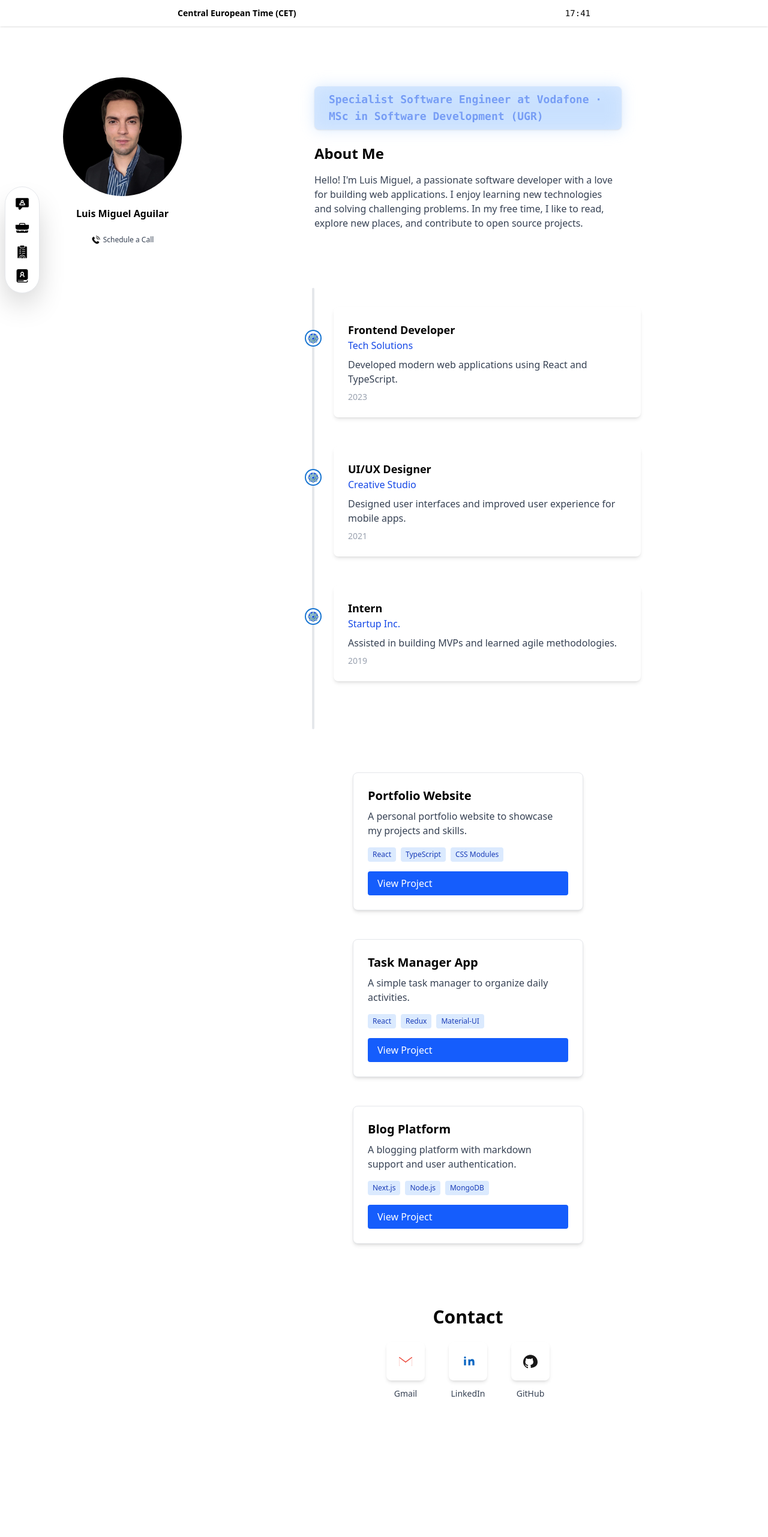
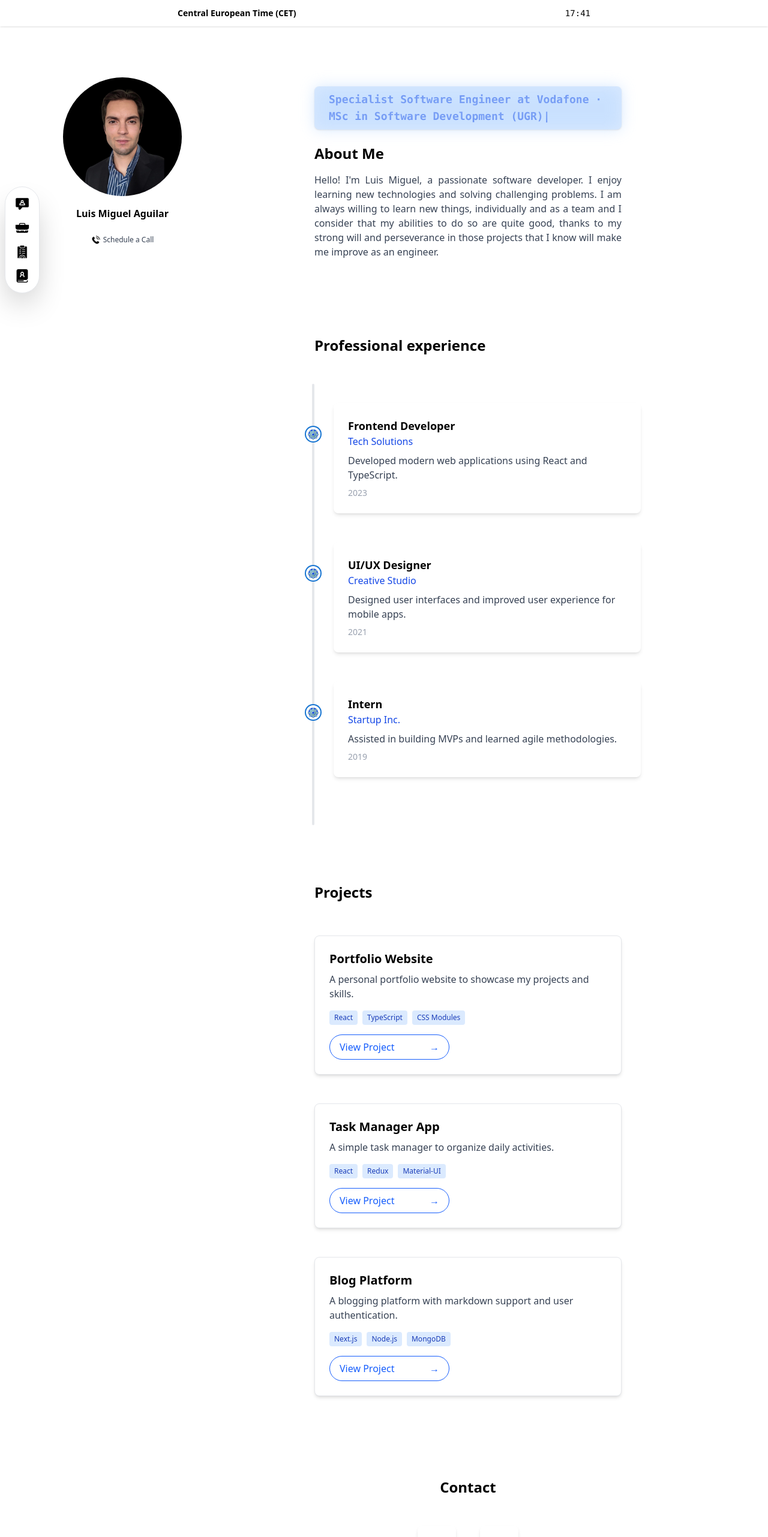
Before and after one commit to laguilarg99/portfolio, a Next.js app: page / in a window 1280 px wide. Shown: the top 2563 px of the page at 60% size. Before the commit the page ends 2398 px from the top, so only its background shows below. Built offline with nearby package versions, Linux system fonts and the light colour scheme.

Commit message:
adding information and configuring some styles

```diff
--- a/src/components/about-me.tsx
+++ b/src/components/about-me.tsx
@@ -12,10 +12,12 @@ const AboutMe: React.FC = () => (
             </span>
         </div>
         <h2 className="text-2xl font-bold mb-4">About Me</h2>
-        <p className="text-base text-gray-700">
-            Hello! I'm Luis Miguel, a passionate software developer with a love for building web applications.
-            I enjoy learning new technologies and solving challenging problems. In my free time, I like to read,
-            explore new places, and contribute to open source projects.
+        <p className="text-base text-gray-700 text-justify">
+            Hello! I'm Luis Miguel, a passionate software developer.
+            I enjoy learning new technologies and solving challenging problems.
+            I am always willing to learn new things, individually and as a team and
+            I consider that my abilities to do so are quite good, thanks to my strong will
+            and perseverance in those projects that I know will make me improve as an engineer.
         </p>
     </section>
 );
--- a/src/components/contact.tsx
+++ b/src/components/contact.tsx
@@ -2,19 +2,7 @@ import React from "react";
 
 const contacts = [
     {
-        href: "mailto:your.email@gmail.com",
-        label: "Gmail",
-        icon: (
-            <svg width="32" height="32" viewBox="0 0 48 48" fill="none">
-                <rect width="48" height="48" rx="8" fill="#fff"/>
-                <path d="M8 14v20a2 2 0 002 2h28a2 2 0 002-2V14l-16 12L8 14z" fill="#EA4335"/>
-                <path d="M40 14v20a2 2 0 01-2 2H10a2 2 0 01-2-2V14l16 12L40 14z" fill="#fff"/>
-                <path d="M8 14l16 12 16-12" stroke="#EA4335" strokeWidth="2"/>
-            </svg>
-        ),
-    },
-    {
-        href: "https://www.linkedin.com/in/yourprofile",
+        href: "www.linkedin.com/in/luis-miguel-aguilar-gonzález-219b6b194",
         label: "LinkedIn",
         icon: (
             <svg width="32" height="32" viewBox="0 0 48 48" fill="none">
@@ -24,7 +12,7 @@ const contacts = [
         ),
     },
     {
-        href: "https://github.com/yourusername",
+        href: "https://github.com/laguilarg99",
         label: "GitHub",
         icon: (
             <svg width="32" height="32" viewBox="0 0 48 48" fill="none">
@@ -37,7 +25,7 @@ const contacts = [
 
 const Contact: React.FC = () => (
     <section className="flex flex-col items-center py-8">
-        <h2 className="text-3xl font-bold mb-6">Contact</h2>
+        <h2 className="text-2xl p-8 max-w-xl mx-auto font-bold mb-4">Contact</h2>
         <div className="flex flex-wrap justify-center gap-10">
             {contacts.map(({ href, label, icon }) => (
                 <a
--- a/src/components/experience.tsx
+++ b/src/components/experience.tsx
@@ -29,13 +29,13 @@ const experiences: Experience[] = [
 ];
 
 const ExperienceTimeline: React.FC = () => (
+    <>
+    <h2 className="text-2xl p-8 max-w-xl mx-auto font-bold mb-4">Professional experience</h2>
     <div className="relative py-8 max-w-xl mx-auto">
-        {/* Vertical Line */}
         <div className="absolute left-7 top-0 bottom-0 w-1 bg-gray-200 rounded z-0" />
         <ul className="list-none m-0 p-0">
             {experiences.map((exp, idx) => (
                 <li key={idx} className="relative mb-12">
-                    {/* Gear/Circle */}
                     <div
                         className="absolute left-4.5 top-10 w-6 h-6 bg-blue-700 rounded-full border-4 border-white shadow-[0_0_0_2px_#1976d2] z-10 flex items-center justify-center text-white font-bold text-base"
                         title={exp.year}
@@ -44,7 +44,6 @@ const ExperienceTimeline: React.FC = () => (
                             ⚙️
                         </span>
                     </div>
-                    {/* Card */}
                     <div className="ml-16 bg-white rounded-lg shadow-md p-6 relative z-20">
                         <div className="font-bold text-lg">{exp.title}</div>
                         <div className="text-blue-700 font-medium">{exp.company}</div>
@@ -55,6 +54,7 @@ const ExperienceTimeline: React.FC = () => (
             ))}
         </ul>
     </div>
+    </>
 );
 
 export default ExperienceTimeline;
--- a/src/components/projects.tsx
+++ b/src/components/projects.tsx
@@ -29,7 +29,7 @@ const projects: Project[] = [
 ];
 
 const ProjectCard: React.FC<{ project: Project }> = ({ project }) => (
-    <div className="border border-gray-200 rounded-lg p-6 m-2 shadow-md max-w-sm bg-white flex flex-col">
+    <div className="border border-gray-200 rounded-lg p-6 m-2 shadow-md w-lg bg-white flex flex-col">
         <h2 className="text-xl font-semibold mb-2">{project.title}</h2>
         <p className="text-gray-700 mb-4">{project.description}</p>
         <ul className="flex flex-wrap gap-2 mb-4">
@@ -46,19 +46,23 @@ const ProjectCard: React.FC<{ project: Project }> = ({ project }) => (
             href={project.link}
             target="_blank"
             rel="noopener noreferrer"
-            className="mt-auto inline-block bg-blue-600 text-white px-4 py-2 rounded hover:bg-blue-700 transition"
+            className="mt-auto inline-flex items-center bg-white text-blue-600 border border-blue-600 px-4 py-2 w-50 rounded-full hover:bg-blue-50 transition"
         >
-            View Project
+            <span className="flex-1">View Project</span>
+            <span className="ml-2" aria-hidden="true">→</span>
         </a>
     </div>
 );
 
 const Projects: React.FC = () => (
+    <>
+    <h2 className="text-2xl p-8 max-w-xl mx-auto font-bold mb-4">Projects</h2>
     <div className="flex flex-wrap gap-8 justify-center">
         {projects.map((project) => (
             <ProjectCard key={project.title} project={project} />
         ))}
     </div>
+    </>
 );
 
 export default Projects;
```
